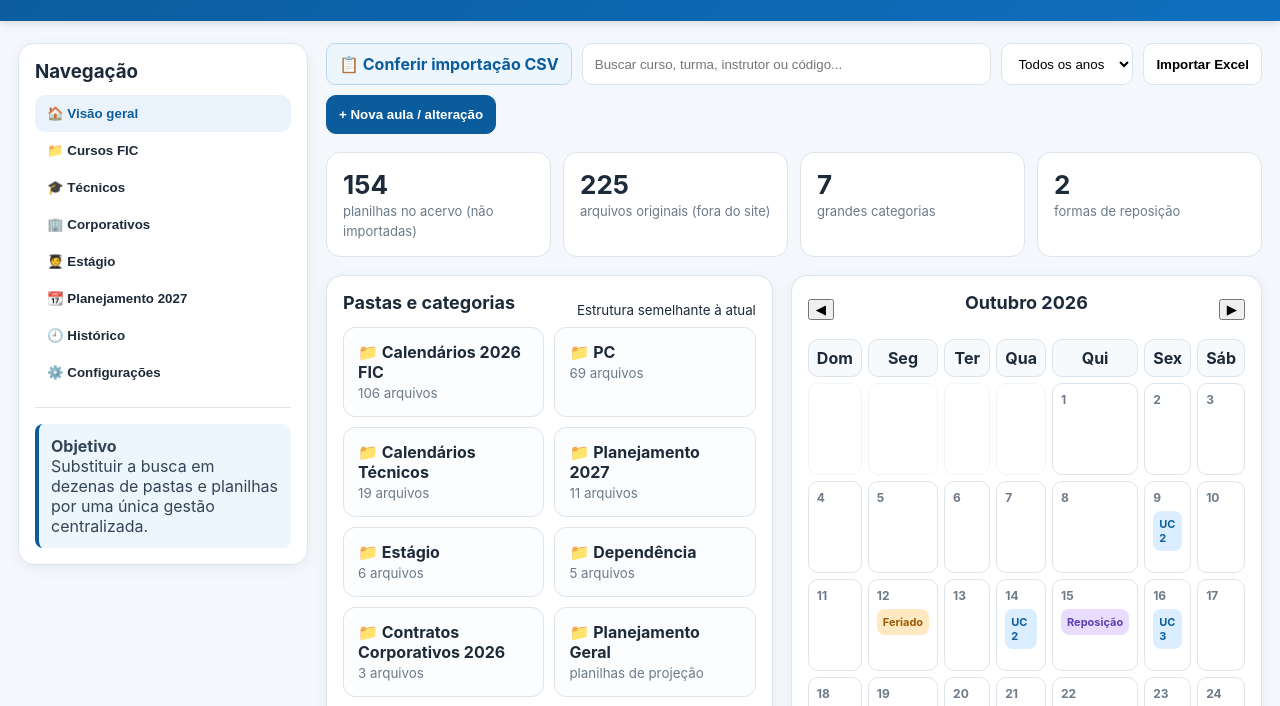
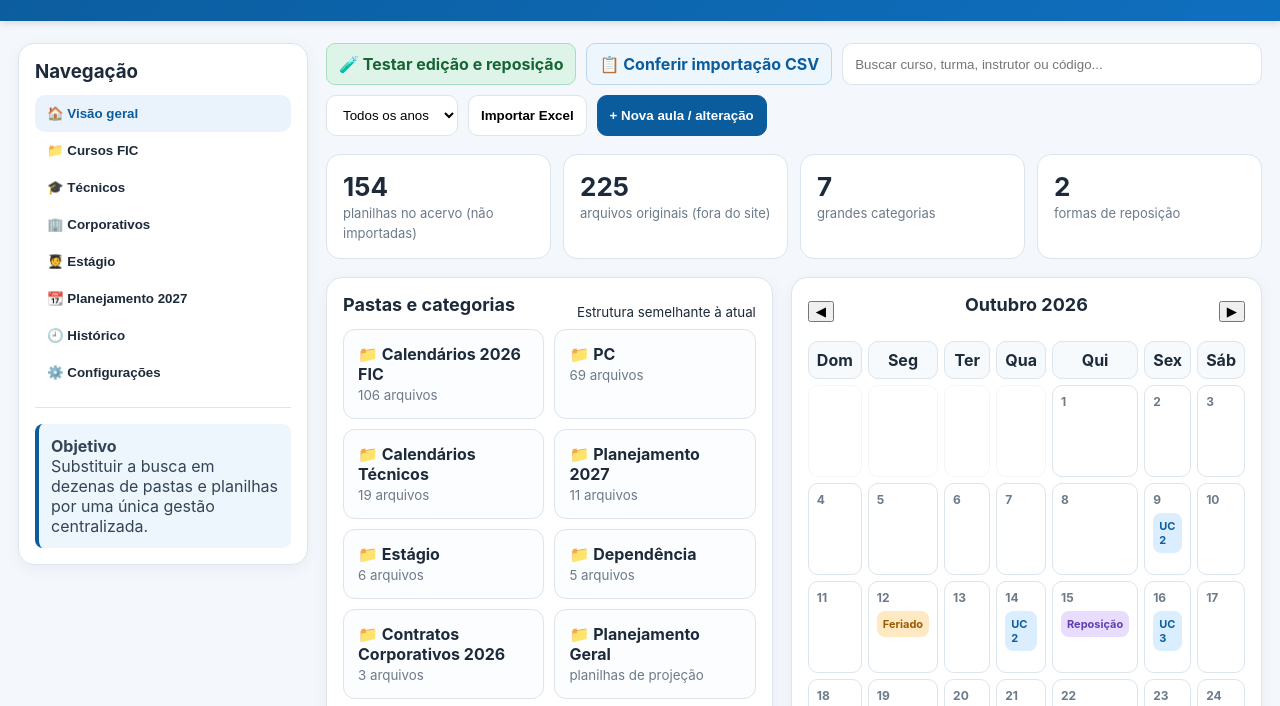
Before and after one commit to owagnerjrr/calendariossenac, a website: page index.html in a window 1280 px wide. Shown: the part 87-793 px from the top of the page. Drawn offline with Linux system fonts and the light colour scheme; no server answers.

Commit message:
Add functional calendar test lab entry point

```diff
--- a/index.html
+++ b/index.html
@@ -41,7 +41,7 @@
   </aside>
 
   <main class="main">
-    <section class="toolbar"><a href="/conferencia.html" style="display:inline-block;background:#eef6fd;color:#0b5c9d;border:1px solid #bcd7ec;border-radius:9px;padding:10px 12px;font-weight:700;text-decoration:none">📋 Conferir importação CSV</a>
+    <section class="toolbar"><a href="/testes.html" style="display:inline-block;background:#dff4e8;color:#166534;border:1px solid #a6dfbd;border-radius:9px;padding:10px 12px;font-weight:700;text-decoration:none">🧪 Testar edição e reposição</a><a href="/conferencia.html" style="display:inline-block;background:#eef6fd;color:#0b5c9d;border:1px solid #bcd7ec;border-radius:9px;padding:10px 12px;font-weight:700;text-decoration:none">📋 Conferir importação CSV</a>
       <input id="search" placeholder="Buscar curso, turma, instrutor ou código...">
       <select onchange="filterYear(this.value)"><option>Todos os anos</option><option>2026</option><option>2027</option></select>
       <button onclick="alert('Importação de planilhas será conectada na próxima etapa.')">Importar Excel</button>
```
